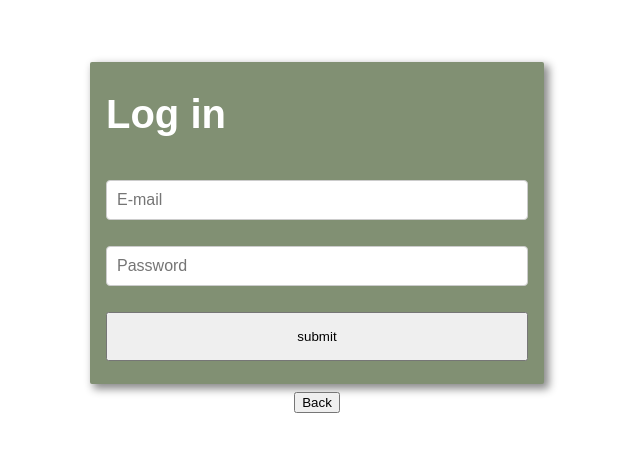
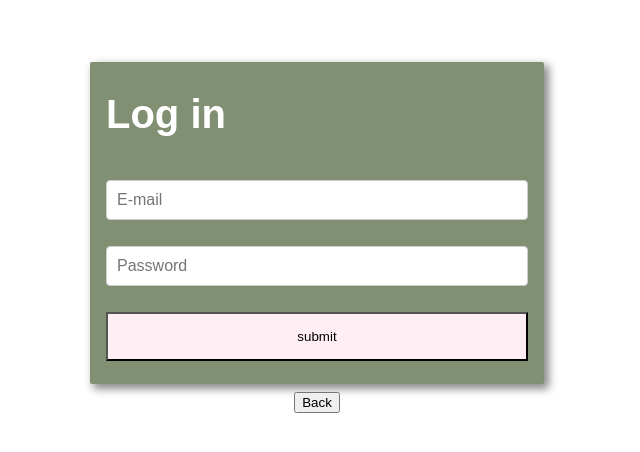
Before and after one commit to hollyniquette/lets-get-local, a React (Vite) app in the folder client/: page /login in a window 1280 px wide. Shown: the part 186-638 px from the top of the page, without its empty margins (323-963 px from the left). Built offline with nearby package versions, Linux system fonts and the light colour scheme.

Commit message:
Update submit button App.css

```diff
--- a/client/src/App.css
+++ b/client/src/App.css
@@ -181,4 +181,5 @@ input[type="submit"]:hover {
 #login-submit {
   padding: 15px;
   margin-bottom: 20px;
+  background-color: rgb(255, 238, 244);
 }
```
